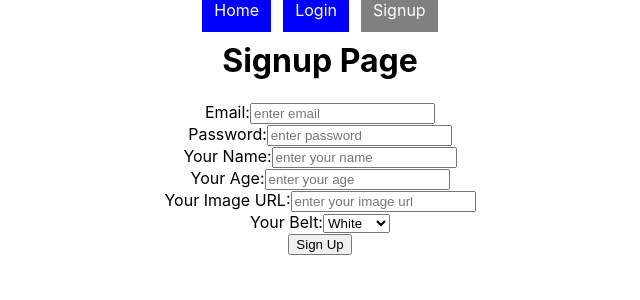
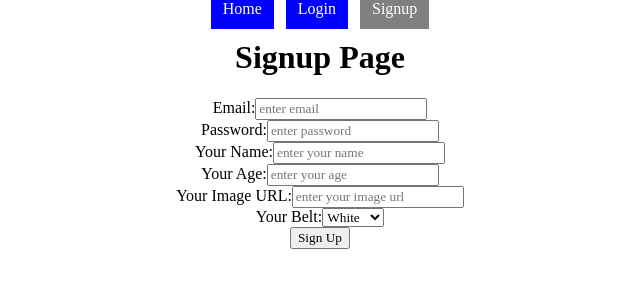
Before and after one commit to justinclanglinais/mod5-proj-frontend, a React (Create React App) app: page /signup in a window 1280 px wide. Shown: the top 300 px of the page, without its empty margins (320-960 px from the left). Built offline with nearby package versions, Linux system fonts and the light colour scheme; no server answers.

Commit message:
testing adding font to CS

```diff
--- a/src/App.css
+++ b/src/App.css
@@ -1,3 +1,7 @@
+* {
+  font-family: "Karla"
+}
+
 .App {
   text-align: center;
 }
@@ -14,7 +18,7 @@
 }
 
 .App-header {
-  background-color: #282c34;
+  background-color: #b1b3b6;
   min-height: 100vh;
   display: flex;
   flex-direction: column;
@@ -28,6 +32,10 @@
   color: #61dafb;
 }
 
+/* .Head {
+  font-family: 'Karla'
+} */
+
 @keyframes App-logo-spin {
   from {
     transform: rotate(0deg);
--- a/src/components/Signup.js
+++ b/src/components/Signup.js
@@ -46,7 +46,7 @@ export default class Signup extends Component {
 
 
         return (
-            <div>
+            <div className="Head">
                 <h1>Signup Page</h1>
                 <Fragment>
                     <form onChange={this.handleChange} onSubmit={this.handleSubmit}>
```
